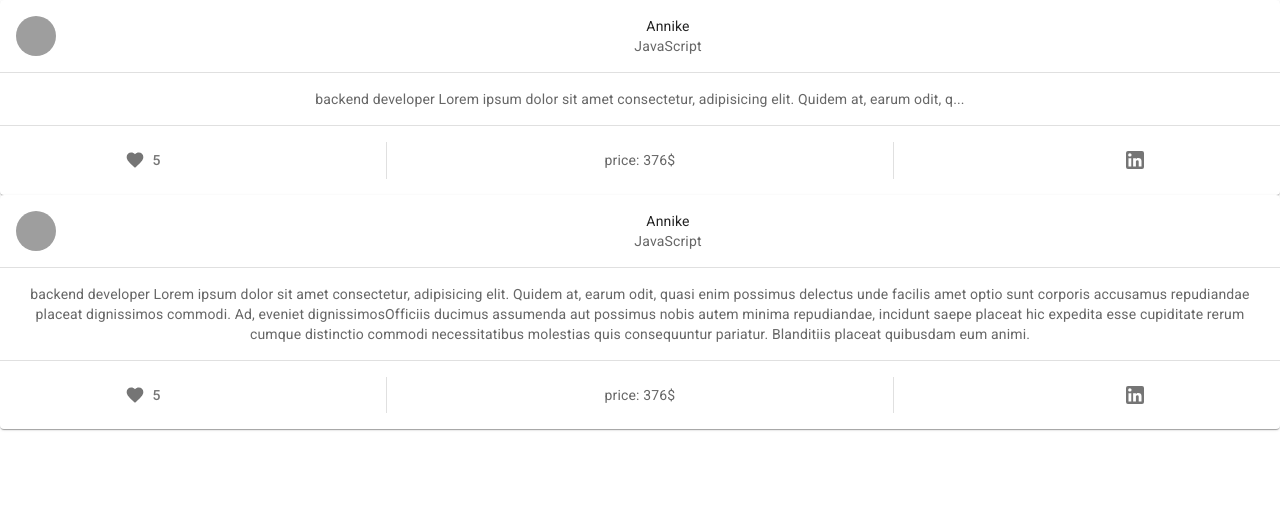
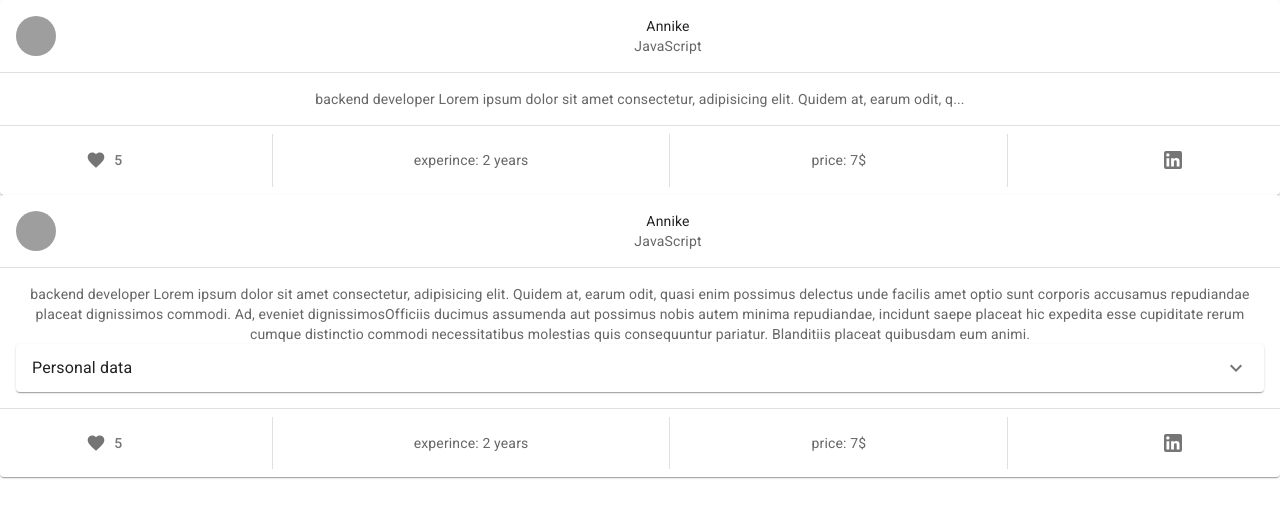
Before and after one commit to vladajevtic/hiring-developers-react, a React (Create React App) app in the folder developers/: page / in a window 1280 px wide. Shown: the top 518 px of the page. Built offline with nearby package versions, Linux system fonts and the light colour scheme; grey boxes are pictures that could not be loaded.

Commit message:
add acordian to card

```diff
--- a/developers/src/components/Card/Card.component.jsx
+++ b/developers/src/components/Card/Card.component.jsx
@@ -12,26 +12,56 @@ import style from './Card.module.css'
 import Button from '@mui/material/Button';
 import Link from '@mui/material/Link';
 import Divider from '@mui/material/Divider';
+import Accordion from '@mui/material/Accordion';
+import AccordionDetails from '@mui/material/AccordionDetails';
+import AccordionSummary from '@mui/material/AccordionSummary';
+
+import ExpandMoreIcon from '@mui/icons-material/ExpandMore';
 
 export default function CardComponent(props) {
   const text= props.text;
+  const [expanded, setExpanded] = React.useState(false);
+
+  const handleChange = (panel) => (event, isExpanded) => {
+    setExpanded(isExpanded ? panel : false);
+  };
   return (
-    <Card className={style.cardStyle}>
+    <Card>
       <CardHeader
         avatar={
           <Avatar alt={users[0].name} src={users[0].image} className={style.avatarSize} ></Avatar>
         }
         title={
-            users[0].name
+           users[0].name
         }
         subheader={
           users[0].technology
         }
-      />
+
+        />
       <Divider/>
+
       <CardContent>
         {text ? <Typography variant="body2" color="text.secondary">
           {users[0].description}
+          <Accordion expanded={expanded === 'panel4'} onChange={handleChange('panel4')}>
+            <AccordionSummary
+              expandIcon={<ExpandMoreIcon />}
+              aria-controls="panel4bh-content"
+              id="panel4bh-header"
+            >
+              <Typography>Personal data</Typography>
+            </AccordionSummary>
+            <AccordionDetails>
+              <Typography>
+                E-mail:{users[0].email}
+                <Divider/>
+                Phone: {users[0].phone}
+                <Divider/>
+                Location: {users[0].location}
+              </Typography>
+            </AccordionDetails>
+          </Accordion>
         </Typography> :
         <Typography variant="body2" color="text.secondary">
           {users[0].description.substring(0,100)}...
@@ -39,17 +69,21 @@ export default function CardComponent(props) {
 
       </CardContent>
       <Divider/>
-      <CardActions sx={{display:"flex", justifyContent: "space-around"}}>
-        <IconButton  className={style.iconButtonSpace} aria-label="add to favorites">
+      <CardActions className={style.cardAction}>
+        <IconButton aria-label="add to favorites">
             <Button color='inherit' startIcon={<FavoriteIcon />}>
             {users[0].rank}
             </Button>
         </IconButton>
-        <Divider orientation="vertical" variant="middle" flexItem />
+        <Divider orientation="vertical"  flexItem />
         <CardContent>
-          <Typography variant="body2" color="text.secondary">price: {users[0].id }$</Typography>
+          <Typography variant="body2" color="text.secondary">experince: {users[0].experience}</Typography>
         </CardContent>
-        <Divider orientation="vertical" variant="middle" flexItem />
+        <Divider orientation="vertical"  flexItem />
+        <CardContent>
+          <Typography variant="body2" color="text.secondary">price: {users[0].price }$</Typography>
+        </CardContent>
+        <Divider orientation="vertical" flexItem />
         <IconButton  className={style.iconButtonSpace} aria-label="add to favorites">
             <Button component={Link} href={users[0].linkedin} color='inherit'>
               <LinkedInIcon />
@@ -67,5 +101,10 @@ const users= [
       id: 376,
       rank: 5,
       description: "backend developer Lorem ipsum dolor sit amet consectetur, adipisicing elit. Quidem at, earum odit, quasi enim possimus delectus unde facilis amet optio sunt corporis accusamus repudiandae placeat dignissimos commodi. Ad, eveniet dignissimosOfficiis ducimus assumenda aut possimus nobis autem minima repudiandae, incidunt saepe placeat hic expedita esse cupiditate rerum cumque distinctio commodi necessitatibus molestias quis consequuntur pariatur. Blanditiis placeat quibusdam eum animi.",
-      linkedin: "https://www.linkedin.com"
+      linkedin: "https://www.linkedin.com",
+      experience: "2 years",
+      price: 7,
+      email:  "test@hotmail.com",
+      phone: "060123",
+      location: "Serbia",
   }]
--- a/developers/src/components/Card/Card.module.css
+++ b/developers/src/components/Card/Card.module.css
@@ -0,0 +1,4 @@
+.cardAction{
+    display:flex;
+    justify-content: space-around;
+}
```
